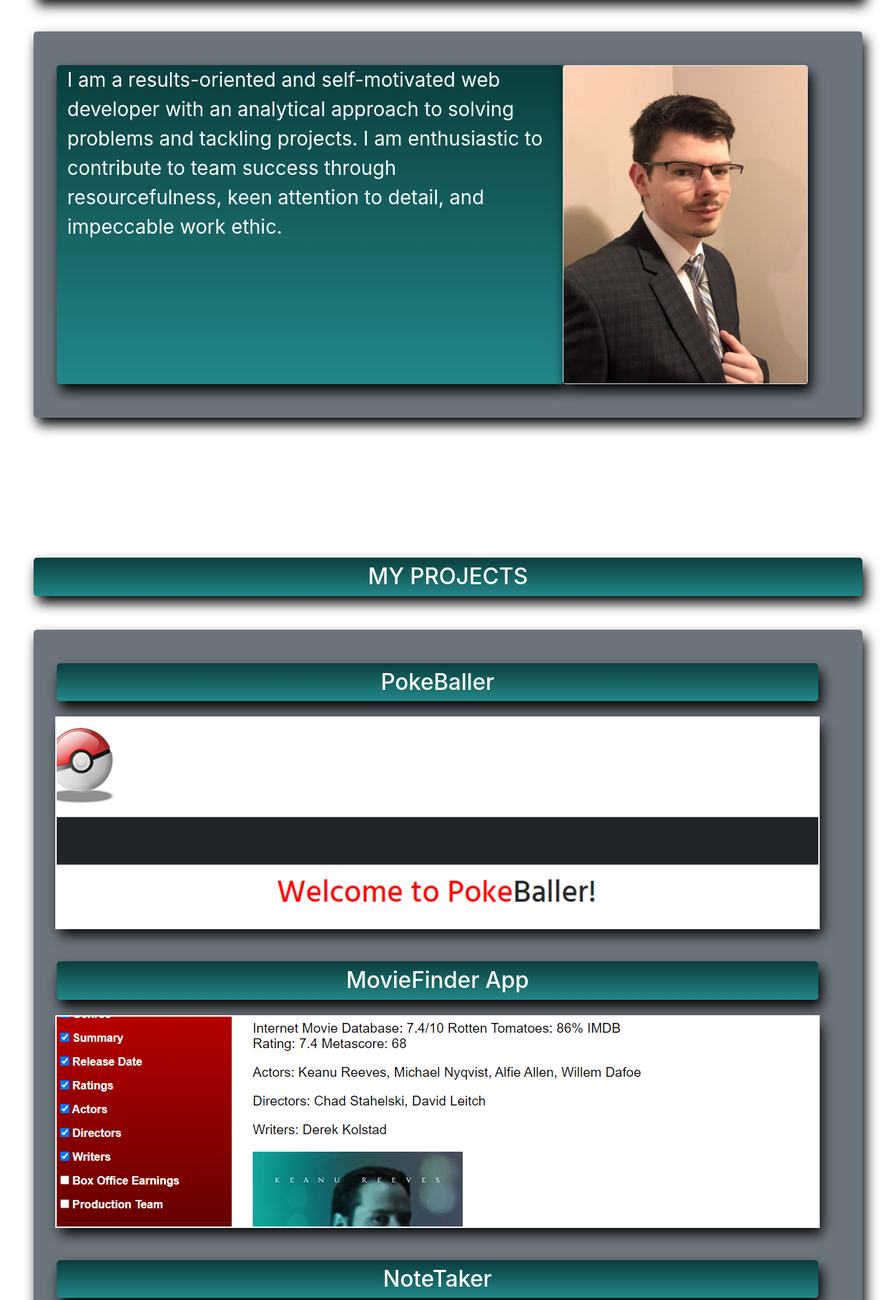
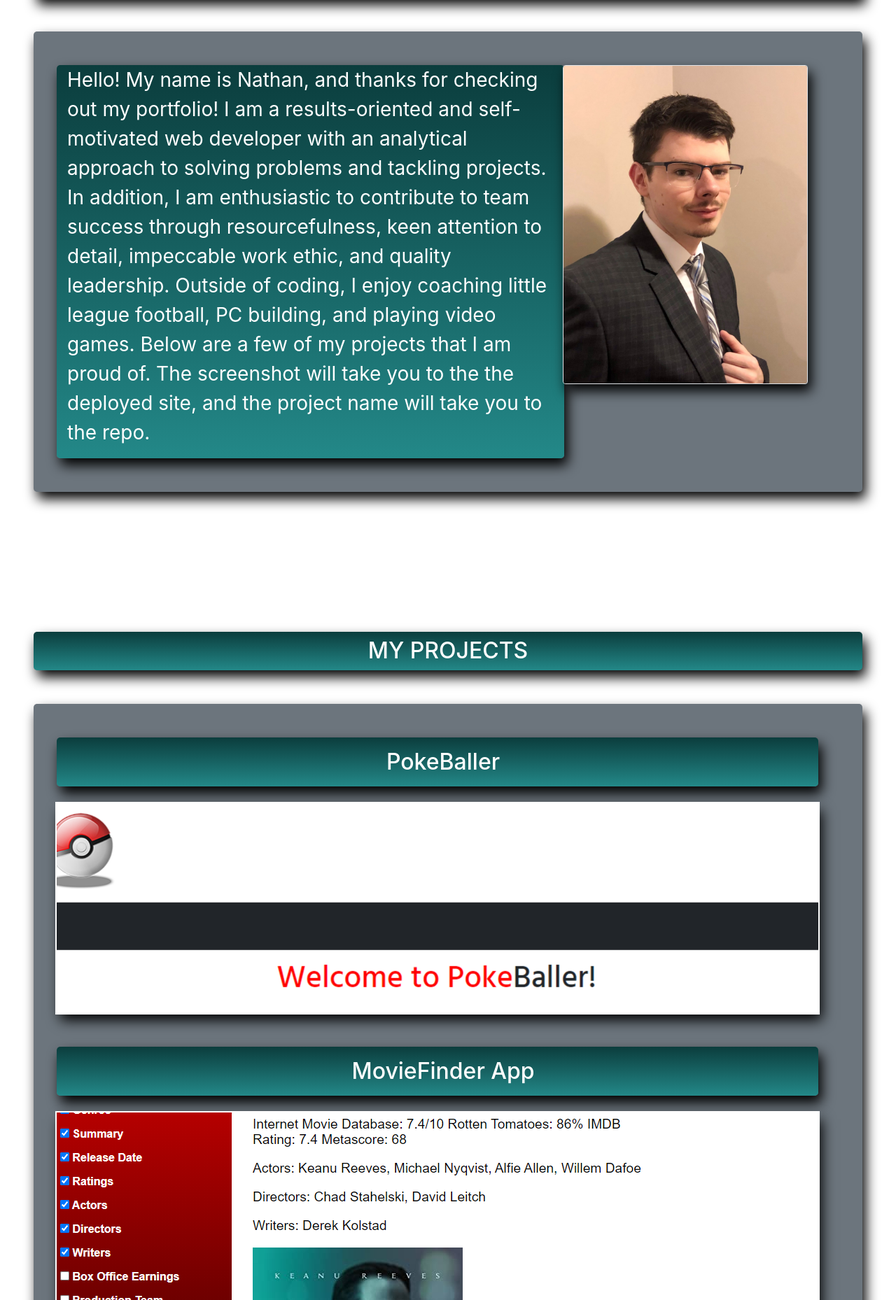
Before and after one commit to ngkent75/Portfolio-Draft-3, a plain HTML site: page index.html in a window 1280 px wide. Shown: the part 342-2200 px from the top of the page at 70% size. Drawn offline with nearby package versions, Linux system fonts and the light colour scheme.

Commit message:
finished off stling, need to do README and update resume link

```diff
--- a/assets/style.css
+++ b/assets/style.css
@@ -91,4 +91,16 @@
 
 .spaceabove {
     margin-top: 200px;
+
 }
+.spacebelow {
+    margin-bottom: 200px !important;
+
+}
+
+@media only screen and (max-width : 992px) {
+    .imagestyle {
+        justify-content: center !important;
+        margin-top: 50px;
+    }
+}
--- a/index.html
+++ b/index.html
@@ -12,7 +12,7 @@
 <body>
     <main>
         <nav class="navbar navbar-expand bg-secondary p-0">
-            <div class="collapse navbar-collapse" id="navbarSupportedContent">
+            <div class="navbar-collapse" id="navbarSupportedContent">
                 <ul class="navbar-nav mr-auto">
                     <li class="nav-item">
                         <a class="nav-link text-white ml-3 nava" href="#About">
@@ -25,7 +25,7 @@
                         </a>
                     </li>
                     <li class="nav-item">
-                        <a class="nav-link text-white nava" href="#">
+                        <a class="nav-link text-white nava" href="#Contact">
                             <h5>Contact</h5>
                         </a>
                     </li>
@@ -36,32 +36,48 @@
         <h2 class="ml-5 mr-5 spaceabove tealbg p-2 text-center borderset mainshadow text-white" id="About">ABOUT ME</h2>
         <div class="m-5 bg-secondary p-5 mainshadow borderset">
             <div class="row w-100">
-                <div class="col-8 tealbg borderset mainshadow text-white abouttext">
-                    <p>I am a results-oriented and self-motivated
+                <div class="col-md-8 col-12 tealbg borderset mainshadow text-white abouttext d-flex align-items-center">
+                    <p> Hello! My name is Nathan, and thanks for checking out my portfolio! I am a results-oriented and
+                        self-motivated
                         web developer with an analytical approach to
-                        solving problems and tackling projects. I am enthusiastic to contribute to team success through
-                        resourcefulness, keen attention to detail, and impeccable work ethic.
+                        solving problems and tackling projects. In addition, I am enthusiastic to contribute to team
+                        success through
+                        resourcefulness, keen attention to detail, impeccable work ethic, and quality leadership.
+                        Outside of coding, I enjoy coaching little league football, PC building, and playing video
+                        games. Below are a few of my projects that I am proud of. The screenshot will take you to the
+                        the deployed site, and the project name will take you to the repo.
                     </p>
                 </div>
-                <div class="col-4 d-flex flex-row-reverse h-100">
+                <div class="col-md-4 col-12 d-flex justify-content-end h-100 imagestyle">
                     <img src="./assets/images/Portrait.jpg" class="d-flex justify-content-end border rounded mainshadow"
                         alt="Picture of me" width="350">
                 </div>
             </div>
         </div>
-        <h2 class="ml-5 mr-5 bg-secondary tealbg p-2 text-center mainshadow borderset text-white spaceabove" id="Projects">MY PROJECTS</h2>
+        <h2 class="ml-5 mr-5 bg-secondary tealbg p-2 text-center mainshadow borderset text-white spaceabove"
+            id="Projects">MY PROJECTS</h2>
         </div>
-        <div class="m-5 bg-secondary p-5 mainshadow borderset">
+        <div class="m-5 bg-secondary p-5 mainshadow borderset spacebelow">
             <div class="row w-100">
-                <h2 class="col-12 tealbg p-2 text-center borderset mainshadow text-white">PokeBaller</h2>
+                <h2 class="col-12 tealbg p-2 text-center borderset mainshadow text-white">
+                    <a href="https://github.com/ngkent75/PokeBaller" target="_blank"
+                        class="nav-link text-white ml-3 nava">PokeBaller</a>
+                </h2>
                 <a class="w-100 mt-3 mb-5" href="https://evening-oasis-15758.herokuapp.com" target="_blank">
                     <div class="col-12 project1 mainshadow text-white abouttext w-100"></div>
                 </a>
-                <h2 class="col-12 tealbg p-2 text-center borderset mainshadow text-white">MovieFinder App</h2>
+                <h2 class="col-12 tealbg p-2 text-center borderset mainshadow text-white">
+                    <a href="https://github.com/ngkent75/moviefinderapp" target="_blank"
+                        class="nav-link text-white ml-3 nava">MovieFinder App</a>
+                </h2>
                 <a class="w-100 mt-3 mb-5" href="https://ngkent75.github.io/moviefinderapp/" target="_blank">
                     <div class="col-12 project2 mainshadow text-white abouttext w-100"></div>
                 </a>
-                <h2 class="col-12 tealbg p-2 text-center borderset mainshadow text-white">NoteTaker</h2>
+                <h2 class="col-12 tealbg p-2 text-center borderset mainshadow text-white">
+                    <a href="https://github.com/ngkent75/ch11-notetaker" target="_blank"
+                        class="nav-link text-white ml-3 nava">NoteTaker</a>
+
+                </h2>
                 <a class="w-100 mt-3" href=" https://stormy-castle-95329.herokuapp.com/" target="_blank">
                     <div class="col-12 project3 mainshadow text-white abouttext w-100"></div>
                 </a>
@@ -69,7 +85,7 @@
         </div>
 
 
-        <nav class="navbar navbar-expand bg-secondary p-0">
+        <nav class="navbar navbar-expand bg-secondary p-0" id="Contact">
             <div class="collapse navbar-collapse" id="navbarSupportedContent">
                 <ul class="navbar-nav mr-auto">
                     <li class="nav-item">
@@ -83,7 +99,8 @@
                         </a>
                     </li>
                     <li class="nav-item ml-5">
-                        <a class="nav-link text-white nava" href="https://www.linkedin.com/in/NathanGKent" target="_blank">
+                        <a class="nav-link text-white nava" href="https://www.linkedin.com/in/NathanGKent"
+                            target="_blank">
                             <h5>LinkedIn</h5>
                         </a>
                     </li>
@@ -93,7 +110,9 @@
                         </a>
                     </li>
                     <li class="nav-item ml-5">
-                        <a class="nav-link text-white nava" href="https://drive.google.com/file/d/1B6HGAjAH2G0X2E6BqUkV8S1wHA0jsR1g/view?usp=sharing" target="_blank">
+                        <a class="nav-link text-white nava"
+                            href="https://drive.google.com/file/d/1B6HGAjAH2G0X2E6BqUkV8S1wHA0jsR1g/view?usp=sharing"
+                            target="_blank">
                             <h5>Resume</h5>
                         </a>
                     </li>
```
